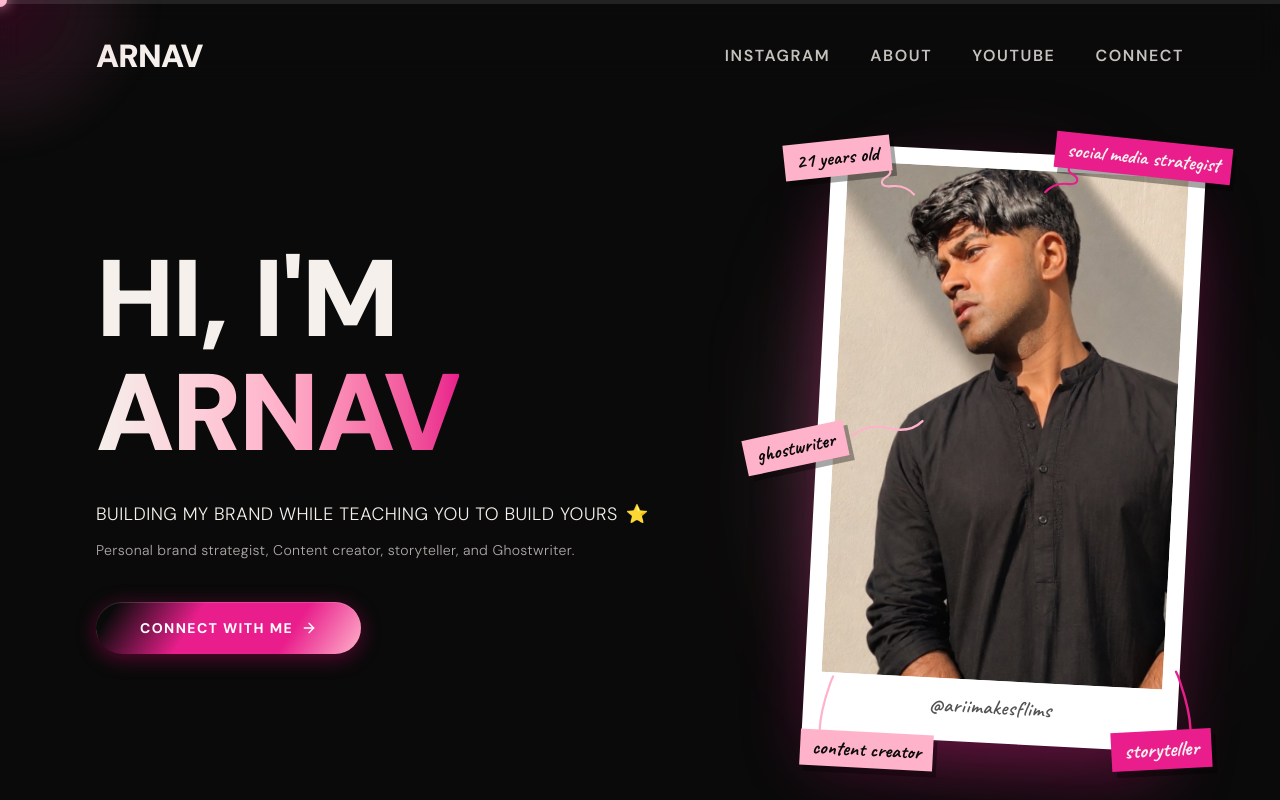
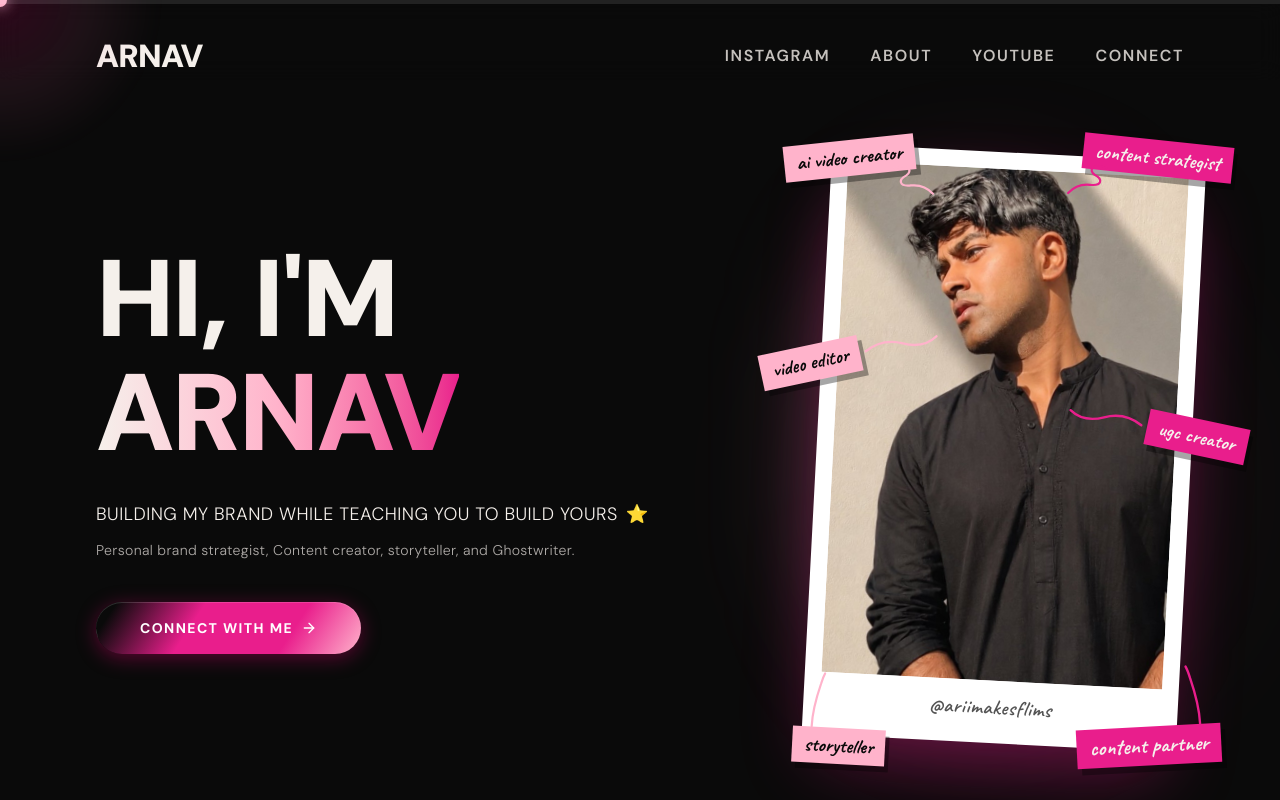
Before and after one commit to evanbose7/kamna-portfolio, a React (Vite) app: page / in a window 1280 px wide. Both pictures are taken after a click on the element 1004 px from the left and 448 px from the top of the page. Shown: the top 800 px of the page. Built offline with nearby package versions, Linux system fonts and the light colour scheme; a web font is replaced by a local one.

Commit message:
update-hero-portrait-stickers-with-new-labels

```diff
--- a/src/components/Hero.jsx
+++ b/src/components/Hero.jsx
@@ -159,7 +159,7 @@ export default function Hero({ onOpenConnectModal }) {
 
             {/* --- TAP / HOVER POPUP HANDWRITTEN STICKERS --- */}
 
-            {/* 1. Sticker Top-Left: "21 years old" */}
+            {/* 1. Sticker Top-Left: "ai video creator" */}
             <div
               className={`pointer-events-none absolute -top-6 -left-6 sm:-left-10 z-30 transform -rotate-6 transition-all duration-300 ease-back-out ${
                 isCardActive
@@ -169,7 +169,7 @@ export default function Hero({ onOpenConnectModal }) {
             >
               <div className="relative">
                 <div className="bg-[#FFB3CB] text-[#0A0A0A] font-caveat text-base sm:text-xl font-bold px-2.5 py-0.5 sm:px-3 sm:py-1 shadow-[4px_6px_0_rgba(0,0,0,0.35)] whitespace-nowrap">
-                  21 years old
+                  ai video creator
                 </div>
                 <svg className="w-12 h-10 sm:w-16 sm:h-14 absolute top-[80%] left-[80%] overflow-visible" viewBox="0 0 72 64" fill="none">
                   <path d="M5 5 C 22 0, 26 10, 18 14 C 8 18, 8 26, 22 26 C 32 26, 40 30, 46 38" stroke="#FFB3CB" strokeWidth="2.5" strokeLinecap="round" fill="none" />
@@ -177,7 +177,7 @@ export default function Hero({ onOpenConnectModal }) {
               </div>
             </div>
 
-            {/* 2. Sticker Top-Right: "social media strategist" */}
+            {/* 2. Sticker Top-Right: "content strategist" */}
             <div
               className={`pointer-events-none absolute -top-6 -right-6 sm:-right-12 z-30 transform rotate-6 transition-all duration-300 ease-back-out ${
                 isCardActive
@@ -187,7 +187,7 @@ export default function Hero({ onOpenConnectModal }) {
             >
               <div className="relative">
                 <div className="bg-[#E91E8C] text-[#F5F0EB] font-caveat text-base sm:text-xl font-bold px-2.5 py-0.5 sm:px-3 sm:py-1 shadow-[4px_6px_0_rgba(0,0,0,0.35)] whitespace-nowrap">
-                  social media strategist
+                  content strategist
                 </div>
                 <svg className="w-12 h-10 sm:w-16 sm:h-14 absolute top-[80%] right-[80%] overflow-visible" viewBox="0 0 72 64" fill="none">
                   <path d="M67 5 C 50 0, 46 10, 54 14 C 64 18, 64 26, 50 26 C 40 26, 32 30, 26 38" stroke="#E91E8C" strokeWidth="2.5" strokeLinecap="round" fill="none" />
@@ -195,9 +195,9 @@ export default function Hero({ onOpenConnectModal }) {
               </div>
             </div>
 
-            {/* 3. Sticker Middle-Left: "ghostwriter" */}
+            {/* 3. Sticker Middle-Left: "video editor" */}
             <div
-              className={`pointer-events-none absolute top-1/2 -left-12 sm:-left-20 transform -translate-y-1/2 -rotate-12 z-30 transition-all duration-300 ease-back-out ${
+              className={`pointer-events-none absolute top-[35%] -left-10 sm:-left-16 transform -translate-y-1/2 -rotate-12 z-30 transition-all duration-300 ease-back-out ${
                 isCardActive
                   ? 'opacity-100 scale-100 translate-x-0 delay-220'
                   : 'opacity-0 scale-75 -translate-x-4'
@@ -205,7 +205,7 @@ export default function Hero({ onOpenConnectModal }) {
             >
               <div className="relative">
                 <div className="bg-[#FFB3CB] text-[#0A0A0A] font-caveat text-base sm:text-xl font-bold px-2.5 py-0.5 sm:px-3 sm:py-1 shadow-[4px_6px_0_rgba(0,0,0,0.35)] whitespace-nowrap">
-                  ghostwriter
+                  video editor
                 </div>
                 <svg className="w-14 h-6 sm:w-20 sm:h-8 absolute top-1/2 left-full -translate-y-1/2 overflow-visible ml-1" viewBox="0 0 84 28" fill="none">
                   <path d="M2 14 Q 22 4, 42 14 T 78 14" stroke="#FFB3CB" strokeWidth="2.5" strokeLinecap="round" fill="none" />
@@ -213,17 +213,35 @@ export default function Hero({ onOpenConnectModal }) {
               </div>
             </div>
 
-            {/* 4. Sticker Bottom-Left: "content creator" */}
+            {/* 4. Sticker Middle-Right: "ugc creator" */}
             <div
-              className={`pointer-events-none absolute -bottom-9 -left-4 sm:-left-6 z-30 transform rotate-3 transition-all duration-300 ease-back-out ${
+              className={`pointer-events-none absolute top-[48%] -right-10 sm:-right-16 transform -translate-y-1/2 rotate-12 z-30 transition-all duration-300 ease-back-out ${
                 isCardActive
-                  ? 'opacity-100 scale-100 translate-y-0 delay-300'
+                  ? 'opacity-100 scale-100 translate-x-0 delay-280'
+                  : 'opacity-0 scale-75 translate-x-4'
+              }`}
+            >
+              <div className="relative">
+                <div className="bg-[#E91E8C] text-[#F5F0EB] font-caveat text-base sm:text-xl font-bold px-2.5 py-0.5 sm:px-3 sm:py-1 shadow-[4px_6px_0_rgba(0,0,0,0.35)] whitespace-nowrap">
+                  ugc creator
+                </div>
+                <svg className="w-14 h-6 sm:w-20 sm:h-8 absolute top-1/2 right-full -translate-y-1/2 overflow-visible mr-1" viewBox="0 0 84 28" fill="none">
+                  <path d="M82 14 Q 62 4, 42 14 T 6 14" stroke="#E91E8C" strokeWidth="2.5" strokeLinecap="round" fill="none" />
+                </svg>
+              </div>
+            </div>
+
+            {/* 5. Sticker Bottom-Left: "storyteller" */}
+            <div
+              className={`pointer-events-none absolute -bottom-8 -left-4 sm:-left-8 z-30 transform rotate-3 transition-all duration-300 ease-back-out ${
+                isCardActive
+                  ? 'opacity-100 scale-100 translate-y-0 delay-340'
                   : 'opacity-0 scale-75 -translate-y-4'
               }`}
             >
               <div className="relative">
                 <div className="bg-[#FFB3CB] text-[#0A0A0A] font-caveat text-base sm:text-xl font-bold px-2.5 py-0.5 sm:px-3 sm:py-1 shadow-[4px_6px_0_rgba(0,0,0,0.35)] whitespace-nowrap">
-                  content creator
+                  storyteller
                 </div>
                 <svg className="w-12 h-12 sm:w-16 sm:h-16 absolute bottom-[85%] left-2 overflow-visible" viewBox="0 0 64 72" fill="none">
                   <path d="M8 66 C 8 50, 12 32, 16 18 Q 18 10, 20 6" stroke="#FFB3CB" strokeWidth="2.5" strokeLinecap="round" fill="none" />
@@ -231,17 +249,17 @@ export default function Hero({ onOpenConnectModal }) {
               </div>
             </div>
 
-            {/* 5. Sticker Bottom-Right: "storyteller" */}
+            {/* 6. Sticker Bottom-Right: "content partner" */}
             <div
-              className={`pointer-events-none absolute -bottom-9 -right-4 sm:-right-6 z-30 transform -rotate-3 transition-all duration-300 ease-back-out ${
+              className={`pointer-events-none absolute -bottom-8 -right-4 sm:-right-8 z-30 transform -rotate-3 transition-all duration-300 ease-back-out ${
                 isCardActive
-                  ? 'opacity-100 scale-108 translate-y-0 delay-350'
+                  ? 'opacity-100 scale-108 translate-y-0 delay-400'
                   : 'opacity-0 scale-75 -translate-y-4'
               }`}
             >
               <div className="relative">
                 <div className="bg-[#E91E8C] text-[#F5F0EB] font-caveat text-base sm:text-xl font-bold px-2.5 py-0.5 sm:px-3 sm:py-1 shadow-[4px_6px_0_rgba(0,0,0,0.35)] whitespace-nowrap">
-                  storyteller
+                  content partner
                 </div>
                 <svg className="w-12 h-12 sm:w-16 sm:h-16 absolute bottom-[85%] right-2 overflow-visible" viewBox="0 0 64 72" fill="none">
                   <path d="M56 66 C 56 50, 52 32, 48 18 Q 46 10, 44 6" stroke="#E91E8C" strokeWidth="2.5" strokeLinecap="round" fill="none" />
```
